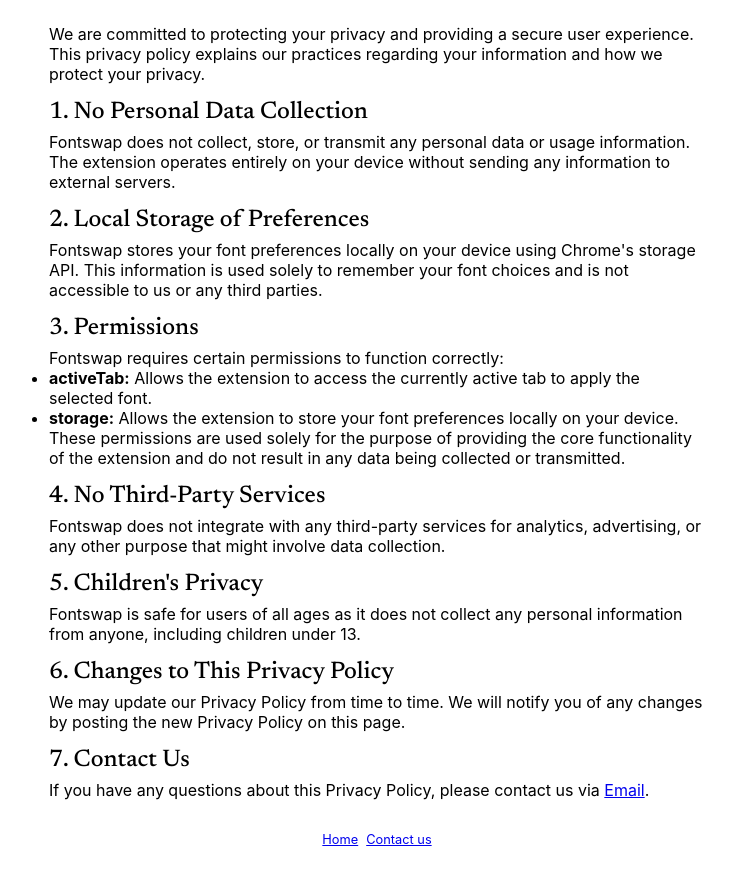
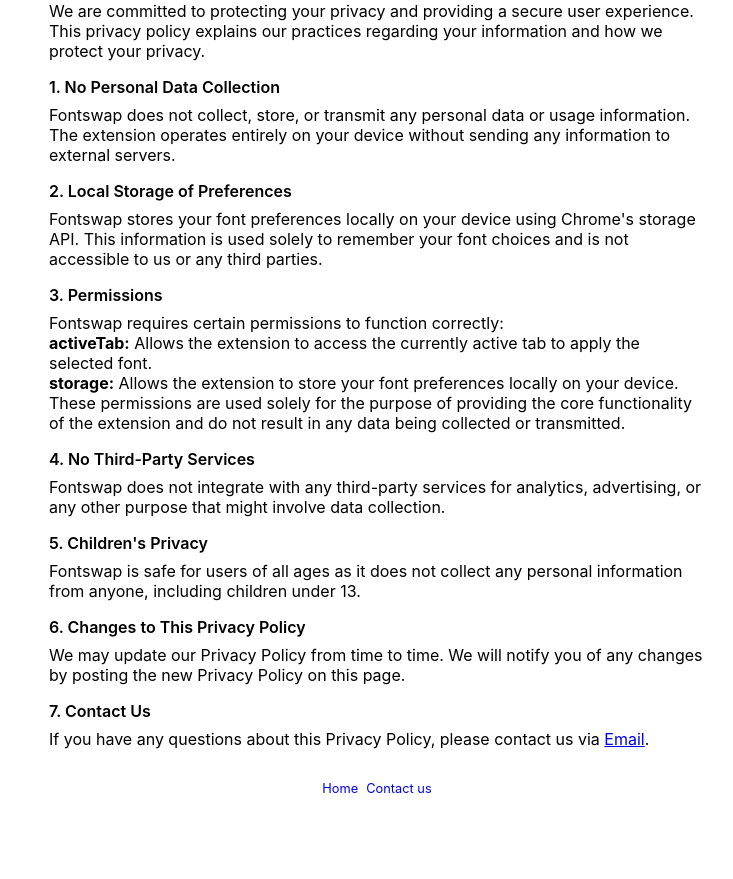
Before and after one commit to lordinkavu/fontswap, a browser extension: page site/privacy-policy.html in a window 1280 px wide. Shown: the part 92-971 px from the top of the page, without its empty margins (263-996 px from the left). After the commit the page ends 920 px from the top, so only its background shows below. Drawn offline with Linux system fonts and the light colour scheme.

Commit message:
site content and styling changes

```diff
--- a/site/index.css
+++ b/site/index.css
@@ -20,7 +20,7 @@ body {
 }
 
 .privacy-policy {
-  h2 {
+  h3 {
     margin-top: 1rem;
     margin-bottom: 0.5rem;
   }
@@ -29,13 +29,11 @@ body {
 h1,
 h2,
 h3 {
-  font-family: "Newsreader", serif;
-  font-weight: 500;
+  font-weight: 600;
 }
 
 h3 {
-  font-style: italic;
-  font-weight: 400;
+  font-size: 1rem;
 }
 
 .logo {
@@ -73,3 +71,7 @@ footer > div {
   display: flex;
   gap: 0.5rem;
 }
+
+footer a {
+  text-decoration: none;
+}
--- a/site/privacy-policy.html
+++ b/site/privacy-policy.html
@@ -51,7 +51,7 @@
   </head>
   <body class="privacy-policy">
     <header>
-      <h2>🔐 Privacy Policy</h2>
+      <h2>Privacy Policy</h2>
     </header>
     <main>
       <p>
@@ -60,42 +60,42 @@
         information and how we protect your privacy.
       </p>
 
-      <h2>1. No Personal Data Collection</h2>
+      <h3>1. No Personal Data Collection</h3>
       <p>
         Fontswap does not collect, store, or transmit any personal data or usage information. The extension operates entirely on your device without sending any information to external servers.
       </p>
 
-      <h2>2. Local Storage of Preferences</h2>
+      <h3>2. Local Storage of Preferences</h3>
       <p>
         Fontswap stores your font preferences locally on your device using Chrome's storage API. This information is used solely to remember your font choices and is not accessible to us or any third parties.
       </p>
 
-      <h2>3. Permissions</h2>
+      <h3>3. Permissions</h3>
       <p>
         Fontswap requires certain permissions to function correctly:
-        <ul>
+        <ul style="list-style-type: none;">
           <li><strong>activeTab:</strong> Allows the extension to access the currently active tab to apply the selected font.</li>
           <li><strong>storage:</strong> Allows the extension to store your font preferences locally on your device.</li>
         </ul>
         These permissions are used solely for the purpose of providing the core functionality of the extension and do not result in any data being collected or transmitted.
       </p>
 
-      <h2>4. No Third-Party Services</h2>
+      <h3>4. No Third-Party Services</h3>
       <p>
         Fontswap does not integrate with any third-party services for analytics, advertising, or any other purpose that might involve data collection.
       </p>
 
-      <h2>5. Children's Privacy</h2>
+      <h3>5. Children's Privacy</h3>
       <p>
         Fontswap is safe for users of all ages as it does not collect any personal information from anyone, including children under 13.
       </p>
 
-      <h2>6. Changes to This Privacy Policy</h2>
+      <h3>6. Changes to This Privacy Policy</h3>
       <p>
         We may update our Privacy Policy from time to time. We will notify you of any changes by posting the new Privacy Policy on this page.
       </p>
 
-      <h2>7. Contact Us</h2>
+      <h3>7. Contact Us</h3>
       <p>
         If you have any questions about this Privacy Policy, please contact us via <a href="mailto:hello@ingau.me">Email</a>.
       </p>
```
Also changed, not shown: site/contact-us.html (+1 -1 lines), manifest.json, 1 other file.
